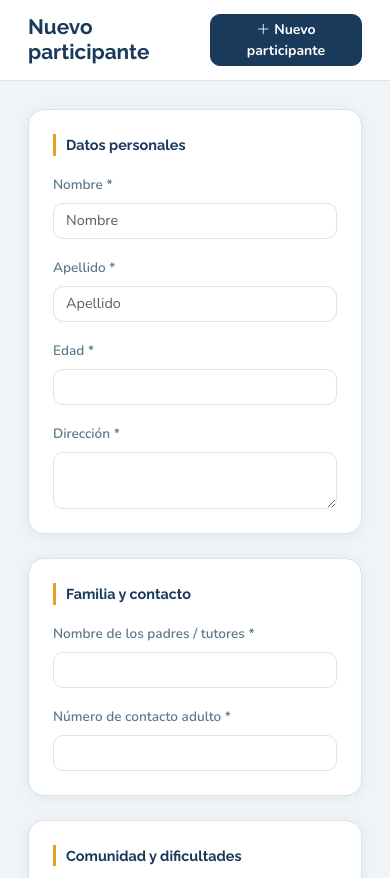
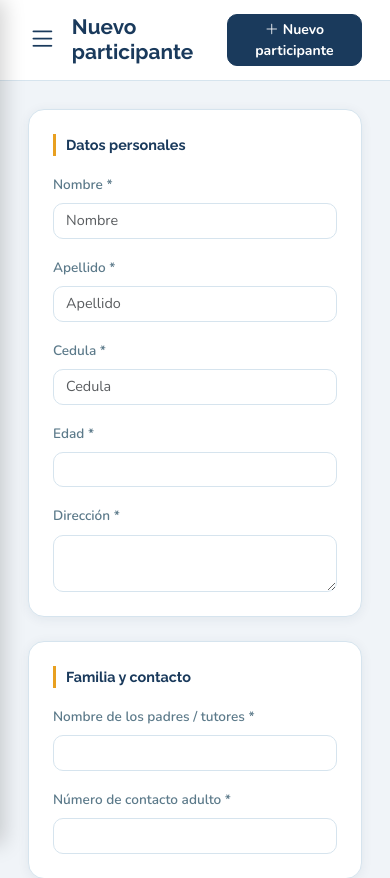
Before and after one commit to emmanuelmazo24/gestiones_conductores, a Django app: page /conductores/nuevo/ in a window 390 px wide. Shown: the top 878 px of the page. Run offline with Django 4.2, Linux system fonts and the light colour scheme.

Commit message:
nuevos cambios 3

```diff
--- a/conductores/excel_service.py
+++ b/conductores/excel_service.py
@@ -81,7 +81,7 @@ def exportar_excel(conductores_qs):
         ws.row_dimensions[row_idx].height = 22
 
     # ── ANCHOS DE COLUMNAS ───────────────────────────────────────────────
-    col_widths = [8, 18, 18, 8, 32, 30, 18, 20, 40, 16, 16, 18]
+    col_widths = [8, 18, 18, 10, 8, 32, 30, 18, 20, 40, 16, 16, 18]
     for idx, width in enumerate(col_widths, start=1):
         ws.column_dimensions[get_column_letter(idx)].width = width
 
--- a/conductores/forms.py
+++ b/conductores/forms.py
@@ -4,20 +4,21 @@ from .models import Conductor, GRUPOS
 
 class ConductorForm(forms.ModelForm):
     fecha_recepcion = forms.DateField(
-        widget=forms.DateInput(attrs={'type': 'date', 'class': 'form-control'}),
+        widget=forms.DateInput(format='%Y-%m-%d', attrs={'type': 'date', 'class': 'form-control'}),
         label='Fecha de recepción',
     )
 
     class Meta:
         model  = Conductor
         fields = [
-            'nombre', 'apellido', 'edad', 'direccion',
+            'nombre', 'apellido', 'cedula', 'edad', 'direccion',
             'nombre_padres', 'numero_contacto_adulto',
             'comunidad', 'dificultades', 'fecha_recepcion', 'grupo',
         ]
         widgets = {
             'nombre':                 forms.TextInput(attrs={'class': 'form-control', 'placeholder': 'Nombre'}),
             'apellido':               forms.TextInput(attrs={'class': 'form-control', 'placeholder': 'Apellido'}),
+            'cedula':                 forms.TextInput(attrs={'class': 'form-control', 'placeholder': 'Cedula'}),
             'edad':                   forms.NumberInput(attrs={'class': 'form-control', 'min': 1, 'max': 120}),
             'direccion':              forms.Textarea(attrs={'class': 'form-control', 'rows': 2}),
             'nombre_padres':          forms.TextInput(attrs={'class': 'form-control'}),
--- a/conductores/models.py
+++ b/conductores/models.py
@@ -65,6 +65,7 @@ class Conductor(models.Model):
             self.pk,
             self.nombre,
             self.apellido,
+            self.cedula,
             self.edad,
             self.direccion,
             self.nombre_padres,
@@ -79,7 +80,7 @@ class Conductor(models.Model):
     @classmethod
     def headers(cls):
         return [
-            'ID', 'Nombre', 'Apellido', 'Edad', 'Dirección',
+            'ID', 'Nombre', 'Apellido', 'Cedula', 'Edad', 'Dirección',
             'Nombre Padres/Tutores', 'Contacto Adulto', 'Comunidad',
             'Dificultades', 'Fecha Recepción', 'Grupo', 'Registrado en',
         ]
--- a/conductores/templates/conductores/base.html
+++ b/conductores/templates/conductores/base.html
@@ -358,14 +358,49 @@
       flex-shrink: 0;
     }
 
+    .sidebar {
+      transition: transform 0.3s ease;
+    }
+
+    .sidebar-overlay {
+      display: none;
+      position: fixed;
+      top: 0; left: 0; right: 0; bottom: 0;
+      background: rgba(0,0,0,0.5);
+      z-index: 999;
+      opacity: 0;
+      transition: opacity 0.3s ease;
+    }
+
+    .sidebar-overlay.show {
+      display: block;
+      opacity: 1;
+    }
+
+    .mobile-menu-btn {
+      display: none;
+      background: none;
+      border: none;
+      color: var(--primary);
+      font-size: 1.8rem;
+      padding: 0;
+      margin-right: 15px;
+      line-height: 1;
+    }
+
     @media (max-width: 768px) {
       .sidebar {
-        width: 0;
-        overflow: hidden;
+        transform: translateX(-100%);
+        width: var(--sidebar-w);
       }
-
+      .sidebar.show {
+        transform: translateX(0);
+      }
       .main-wrap {
         margin-left: 0;
+      }
+      .mobile-menu-btn {
+        display: block;
       }
     }
   </style>
@@ -373,6 +408,9 @@
 </head>
 
 <body>
+
+  <!-- OVERLAY MÓVIL -->
+  <div class="sidebar-overlay" id="sidebarOverlay"></div>
 
   <!-- SIDEBAR -->
   <nav class="sidebar">
@@ -451,7 +489,12 @@
   <!-- MAIN -->
   <div class="main-wrap">
     <div class="topbar">
-      <h2 class="page-title">{% block page_title %}Inicio{% endblock %}</h2>
+      <div class="d-flex align-items-center">
+        <button class="mobile-menu-btn" id="mobileMenuBtn">
+          <i class="bi bi-list"></i>
+        </button>
+        <h2 class="page-title">{% block page_title %}Inicio{% endblock %}</h2>
+      </div>
       <div class="d-flex gap-2">
         <a href="{% url 'conductores:crear' %}" class="btn btn-primary btn-sm">
           <i class="bi bi-plus-lg me-1"></i>Nuevo participante
@@ -473,6 +516,30 @@
   </div>
 
   <script src="https://cdn.jsdelivr.net/npm/bootstrap@5.3.3/dist/js/bootstrap.bundle.min.js"></script>
+  <script>
+    document.addEventListener('DOMContentLoaded', function() {
+      const mobileBtn = document.getElementById('mobileMenuBtn');
+      const sidebar = document.querySelector('.sidebar');
+      const overlay = document.getElementById('sidebarOverlay');
+
+      if (mobileBtn && sidebar && overlay) {
+        function toggleMenu() {
+          sidebar.classList.toggle('show');
+          setTimeout(() => {
+            overlay.classList.toggle('show');
+          }, 10);
+          if (overlay.style.display === 'block') {
+             setTimeout(() => { overlay.style.display = 'none'; }, 300);
+          } else {
+             overlay.style.display = 'block';
+          }
+        }
+
+        mobileBtn.addEventListener('click', toggleMenu);
+        overlay.addEventListener('click', toggleMenu);
+      }
+    });
+  </script>
   {% block extra_js %}{% endblock %}
 </body>
 
--- a/conductores/templates/conductores/form.html
+++ b/conductores/templates/conductores/form.html
@@ -22,6 +22,11 @@
               <label class="form-label">Apellido *</label>
               {{ form.apellido }}
               {% if form.apellido.errors %}<div class="text-danger small mt-1">{{ form.apellido.errors.0 }}</div>{% endif %}
+            </div>
+            <div class="col-md-2">
+              <label class="form-label">Cedula *</label>
+              {{ form.cedula }}
+              {% if form.cedula.errors %}<div class="text-danger small mt-1">{{ form.cedula.errors.0 }}</div>{% endif %}
             </div>
             <div class="col-md-2">
               <label class="form-label">Edad *</label>
@@ -90,7 +95,7 @@
       <!-- ACTIONS -->
       <div class="d-flex gap-2 justify-content-end">
         <a href="{% if conductor %}{% url 'conductores:detalle' conductor.pk %}{% else %}{% url 'conductores:lista' %}{% endif %}"
-           class="btn btn-outline-secondary px-4">Cancelar</a>
+          class="btn btn-outline-secondary px-4">Cancelar</a>
         <button type="submit" class="btn btn-primary px-5">
           <i class="bi bi-save-fill me-2"></i>
           {% if conductor %}Actualizar{% else %}Registrar{% endif %}
--- a/conductores/templates/conductores/lista.html
+++ b/conductores/templates/conductores/lista.html
@@ -24,8 +24,8 @@
   <div class="col-sm-6 col-lg-3">
     <div class="card stat-card bg-white">
       <div class="d-flex align-items-center gap-3">
-        <span class="badge badge-grupo bg-grupo-{{ s.grupo }}" style="font-size:.9rem;padding:8px 12px;">{{
-          grupos_dict|dictget:s.grupo|default:s.grupo }}</span>
+        <span class="badge badge-grupo bg-grupo-{{ s.grupo }}" style="font-size:.9rem;padding:8px 12px;">
+          {{grupos_dict|dictget:s.grupo|default:s.grupo }}</span>
         <div>
           <div class="stat-num" style="color:var(--primary);">{{ s.total }}</div>
           <div class="text-muted" style="font-size:.78rem;">participantes</div>
```
Also changed, not shown: conductores/public_sheets_service.py (+5 -2 lines).
